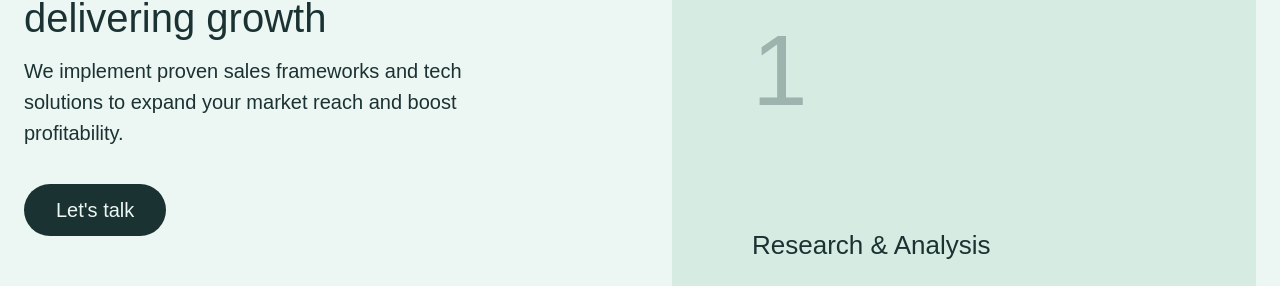
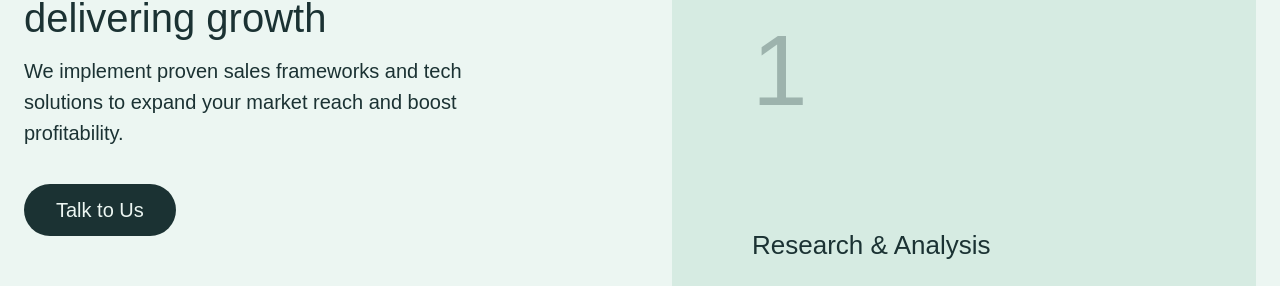
Before and after one commit to manu958/leap-bridge-ui, a Next.js app: page / in a window 1280 px wide. Shown: the part 2488-2774 px from the top of the page. Built offline with nearby package versions, Linux system fonts and the light colour scheme; a web font is replaced by a local one.

Commit message:
checking

```diff
--- a/app/components/homepage/ProblemSolv.tsx
+++ b/app/components/homepage/ProblemSolv.tsx
@@ -1,155 +1,3 @@
-// import React from "react";
-// import { zodiak } from "@/app/fonts";
-// import { satoshi } from "@/app/fonts";
-
-// const ProblemSolv = () => {
-//   return (
-//     <section className="min-h-screen flex flex-col md:flex-row py-[60px]">
-//       <div className="max-w-[1400px] mx-auto px-[24px] flex md:flex-row flex-col gap-[64px]">
-//         <div className="w-full md:sticky md:top-[50px] h-fit md:py-[60px] ">
-//           <div className="text-lg max-w-md mb-3 md:text-start text-center">
-//             <h2
-//               className={`${zodiak.className} md:text-[40px] text-[32px] text-[#1B3233] mb-3 leading-[1.3]`}
-//             >
-//               Process driven for delivering growth
-//             </h2>
-//             <p
-//               className={`${satoshi.className} text-[20px] text-[#1B3233] mb-[35px]`}
-//             >
-//               We implement proven sales frameworks and tech solutions to expand your market reach and boost profitability.
-//             </p>
-//             <button
-//               className={`${satoshi.className} bg-[var(--dgreen)] text-[#ECF6F2] text-[20px] flex justify-center items-center h-[52px] px-[32px] rounded-[50px] md:m-0 mto`}
-//             >
-//               Let’’s talk
-//             </button>
-//           </div>
-//         </div>
-
-//         <div className="w-full *:bg-[#d6ebe2] *:rounded-lg right-sticky-process text-[#1B3233] *:md:p-[80px] *:p-8 md:py-[60px]">
-//           <div>
-//             <h3
-//               className={`${zodiak.className} text-[60px] md:text-[80px] lg:text-[100px] font-light opacity-30 mb-8 md:mb-[110px] leading-none`}
-//             >
-//               1
-//             </h3>
-//             <h4
-//               className={`${zodiak.className} font-normal leading-[120%] text-[20px] md:text-[22px] lg:text-[26px] mb-4 md:mb-6 lg:mb-8`}
-//             >
-//               Research & Analysis
-//             </h4>
-//             <p
-//               className={`${satoshi.className} text-[16px] md:text-[18px] lg:text-[20px] mt-2`}
-//             >
-//               We conduct deep market research and data analysis to uncover your key growth opportunities and strategic challenges.
-//             </p>
-//           </div>
-
-//           <div>
-//             <h3
-//               className={`${zodiak.className} text-[60px] md:text-[80px] lg:text-[100px] font-light opacity-30 mb-8 md:mb-[80px] leading-none`}
-//             >
-//               2
-//             </h3>
-//             <h4
-//               className={`${zodiak.className} font-normal leading-[120%] text-[20px] md:text-[22px] lg:text-[26px] mb-4 md:mb-6 lg:mb-8`}
-//             >
-//               Strategy & Planning
-//             </h4>
-//             <p
-//               className={`${satoshi.className} text-[16px] md:text-[18px] lg:text-[20px] mt-2`}
-//             >
-//              We build data-driven strategies for market entry and transformation, creating your clear roadmap to achieve growth.
-//             </p>
-//           </div>
-
-//           <div>
-//             <h3
-//               className={`${zodiak.className} text-[60px] md:text-[80px] lg:text-[100px] font-light opacity-30 mb-8 md:mb-[80px] leading-none`}
-//             >
-//               3
-//             </h3>
-//             <h4
-//               className={`${zodiak.className} font-normal leading-[120%] text-[20px] md:text-[22px] lg:text-[26px] mb-4 md:mb-6 lg:mb-8`}
-//             >
-//                Consulting & Enablement
-//             </h4>
-//             <p
-//               className={`${satoshi.className} text-[16px] md:text-[18px] lg:text-[20px] mt-2`}
-//             >
-//               Our experts implement new processes and technology with hands-on training for your team's success.
-//             </p>
-//           </div>
-
-//           <div>
-//             <h3
-//               className={`${zodiak.className} text-[60px] md:text-[80px] lg:text-[100px] font-light opacity-30 mb-8 md:mb-[80px] leading-none`}
-//             >
-//               4
-//             </h3>
-//             <h4
-//               className={`${zodiak.className} font-normal leading-[120%] text-[20px] md:text-[22px] lg:text-[26px] mb-4 md:mb-6 lg:mb-8`}
-//             >
-//               Implementation & Growth
-//             </h4>
-//             <p
-//               className={`${satoshi.className} text-[16px] md:text-[18px] lg:text-[20px] mt-2`}
-//             >
-//               We guide full strategy execution to drive your measurable outcomes and sustainable revenue growth.
-//             </p>
-//           </div>
-//         </div>
-
-//         {/* <div className="md:w-1/2 w-full p-8 space-y-6 right-sticky-process text-[#1B3233]">
-
-//                     <div className="bg-[#d6ebe2] rounded-lg p-28  ">
-//                         <h3 className={`${zodiak.className} text-5xl font-light opacity-30 text-[100px] mb-16`}>1</h3>
-//                         <h4 className={`${zodiak.className} font-normal leading-[120%] text-[26px] mb-8`}>Research</h4>
-//                         <p className={`${satoshi.className} text-sm text-[20px] mt-2`}>
-//                             Phasellus nec sem in justo pellentesque facilisis. Aliquam lorem
-//                             ante, dapibus in, viverra quis, feugiat a, tellus. Nam pretium
-//                             turpis et arcu.
-//                         </p>
-//                     </div>
-
-//                     <div className="bg-[#d6ebe2] rounded-lg p-28">
-//                         <h3 className={`${zodiak.className} text-5xl text-[100px] opacity-30 font-light mb-16`}>2</h3>
-//                         <h4 className={`${zodiak.className} font-normal leading-[120%] text-[26px] mb-8`}>Ideation</h4>
-//                         <p className={`${satoshi.className} text-sm text-[20px] mt-2`}>
-//                             Phasellus nec sem in justo pellentesque facilisis. Aliquam lorem
-//                             ante, dapibus in, viverra quis, feugiat a, tellus. Nam pretium
-//                             turpis et arcu.
-//                         </p>
-//                     </div>
-
-//                     <div className="bg-[#d6ebe2] rounded-lg p-28">
-//                         <h3 className={`${zodiak.className} text-5xl font-light opacity-30 text-[100px] mb-16`}>3</h3>
-//                         <h4 className={`${zodiak.className} font-normal leading-[120%] text-[26px] mb-8`}>Design</h4>
-//                         <p className={`${satoshi.className} text-sm text-[20px] mt-2`}>
-//                             Phasellus nec sem in justo pellentesque facilisis. Aliquam lorem
-//                             ante, dapibus in, viverra quis, feugiat a, tellus. Nam pretium
-//                             turpis et arcu.
-//                         </p>
-//                     </div>
-
-//                     <div className="bg-[#d6ebe2] rounded-lg p-28">
-//                         <h3 className={`${zodiak.className} text-5xl text-[100px] opacity-30 font-light mb-16`}>4</h3>
-//                         <h4 className={`${zodiak.className} font-normal leading-[120%] text-[26px] mb-8`}>Develop & Test</h4>
-//                         <p className={`${satoshi.className} text-sm text-[20px] mt-2`}>
-//                             Phasellus nec sem in justo pellentesque facilisis. Aliquam lorem
-//                             ante, dapibus in, viverra quis, feugiat a, tellus. Nam pretium
-//                             turpis et arcu.
-//                         </p>
-//                     </div>
-
-//                 </div> */}
-//       </div>
-//     </section>
-//   );
-// };
-
-// export default ProblemSolv;
-
 import React from "react";
 import { zodiak } from "@/app/fonts";
 import { satoshi } from "@/app/fonts";
@@ -170,11 +18,8 @@ const ProblemSolv = () => {
             >
               We implement proven sales frameworks and tech solutions to expand your market reach and boost profitability.
             </p>
-            <button
-              className={`${satoshi.className} bg-[var(--dgreen)] text-[#ECF6F2] text-[20px] flex justify-center items-center h-[52px] px-[32px] rounded-[50px] md:m-0 mto`}
-            >
-              Let&apos;s talk
-            </button>
+            <button className={`${satoshi.className} bg-[var(--dgreen)] text-[#ECF6F2] text-[20px] flex justify-center items-center h-[52px] px-[32px] rounded-[50px] md:m-0 mto`}
+            >Talk to Us</button>
           </div>
         </div>
 
@@ -219,7 +64,7 @@ const ProblemSolv = () => {
             <h3
               className={`${zodiak.className} text-[60px] md:text-[80px] lg:text-[100px] font-light opacity-30 mb-8 md:mb-[80px] leading-none`}
             >
-               3
+              3
             </h3>
             <h4
               className={`${zodiak.className} font-normal leading-[120%] text-[20px] md:text-[22px] lg:text-[26px] mb-4 md:mb-6 lg:mb-8`}
@@ -229,7 +74,7 @@ const ProblemSolv = () => {
             <p
               className={`${satoshi.className} text-[16px] md:text-[18px] lg:text-[20px] mt-2`}
             >
-              Our experts implement new processes and technology with hands-on training for your team&apos;s success.
+              Our experts implement new processes and technology with hands-on training for your team's success.
             </p>
           </div>
 
@@ -251,6 +96,50 @@ const ProblemSolv = () => {
             </p>
           </div>
         </div>
+
+        {/* <div className="md:w-1/2 w-full p-8 space-y-6 right-sticky-process text-[#1B3233]">
+
+                    <div className="bg-[#d6ebe2] rounded-lg p-28  ">
+                        <h3 className={`${zodiak.className} text-5xl font-light opacity-30 text-[100px] mb-16`}>1</h3>
+                        <h4 className={`${zodiak.className} font-normal leading-[120%] text-[26px] mb-8`}>Research</h4>
+                        <p className={`${satoshi.className} text-sm text-[20px] mt-2`}>
+                            Phasellus nec sem in justo pellentesque facilisis. Aliquam lorem
+                            ante, dapibus in, viverra quis, feugiat a, tellus. Nam pretium
+                            turpis et arcu.
+                        </p>
+                    </div>
+
+                    <div className="bg-[#d6ebe2] rounded-lg p-28">
+                        <h3 className={`${zodiak.className} text-5xl text-[100px] opacity-30 font-light mb-16`}>2</h3>
+                        <h4 className={`${zodiak.className} font-normal leading-[120%] text-[26px] mb-8`}>Ideation</h4>
+                        <p className={`${satoshi.className} text-sm text-[20px] mt-2`}>
+                            Phasellus nec sem in justo pellentesque facilisis. Aliquam lorem
+                            ante, dapibus in, viverra quis, feugiat a, tellus. Nam pretium
+                            turpis et arcu.
+                        </p>
+                    </div>
+
+                    <div className="bg-[#d6ebe2] rounded-lg p-28">
+                        <h3 className={`${zodiak.className} text-5xl font-light opacity-30 text-[100px] mb-16`}>3</h3>
+                        <h4 className={`${zodiak.className} font-normal leading-[120%] text-[26px] mb-8`}>Design</h4>
+                        <p className={`${satoshi.className} text-sm text-[20px] mt-2`}>
+                            Phasellus nec sem in justo pellentesque facilisis. Aliquam lorem
+                            ante, dapibus in, viverra quis, feugiat a, tellus. Nam pretium
+                            turpis et arcu.
+                        </p>
+                    </div>
+
+                    <div className="bg-[#d6ebe2] rounded-lg p-28">
+                        <h3 className={`${zodiak.className} text-5xl text-[100px] opacity-30 font-light mb-16`}>4</h3>
+                        <h4 className={`${zodiak.className} font-normal leading-[120%] text-[26px] mb-8`}>Develop & Test</h4>
+                        <p className={`${satoshi.className} text-sm text-[20px] mt-2`}>
+                            Phasellus nec sem in justo pellentesque facilisis. Aliquam lorem
+                            ante, dapibus in, viverra quis, feugiat a, tellus. Nam pretium
+                            turpis et arcu.
+                        </p>
+                    </div>
+
+                </div> */}
       </div>
     </section>
   );
```
